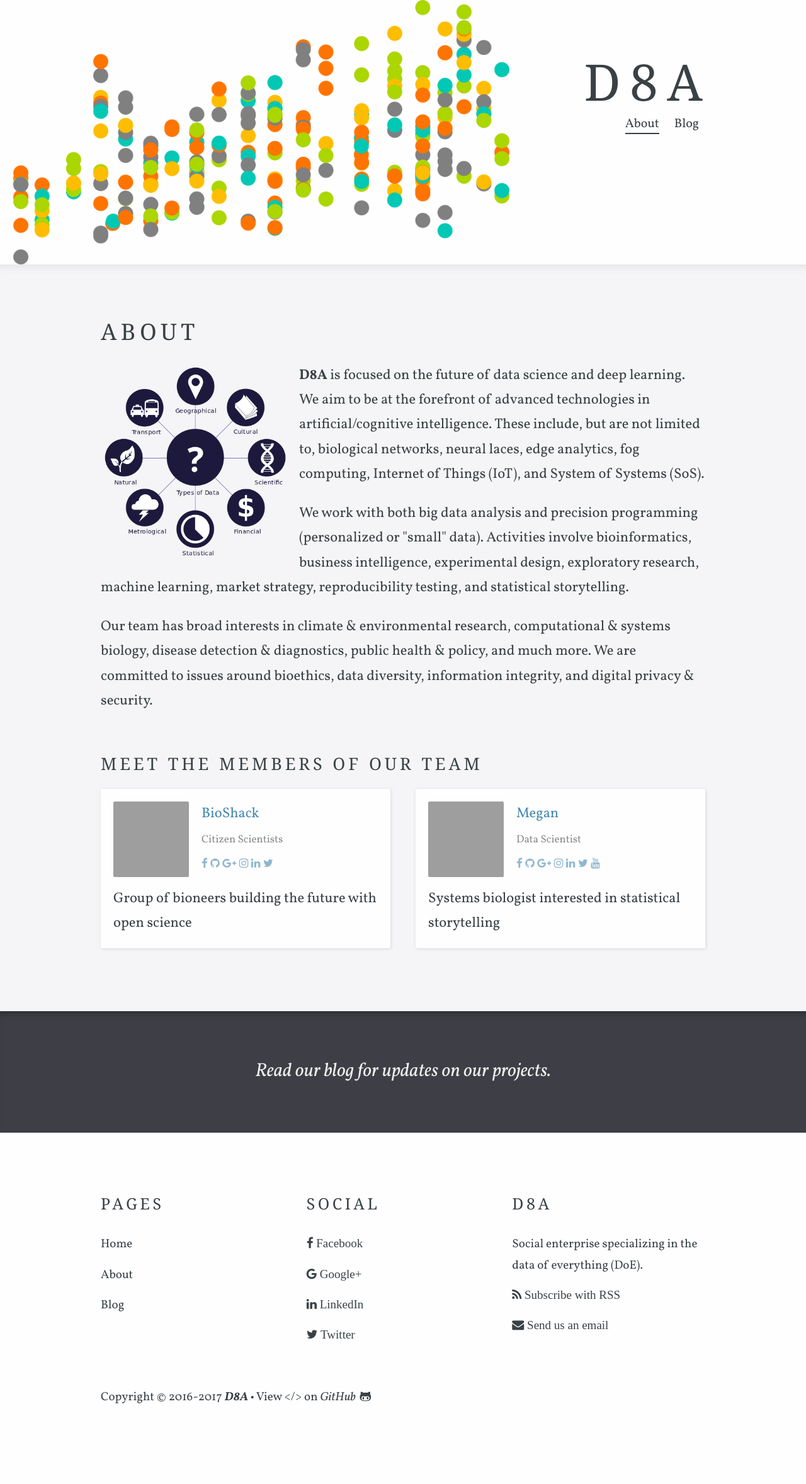
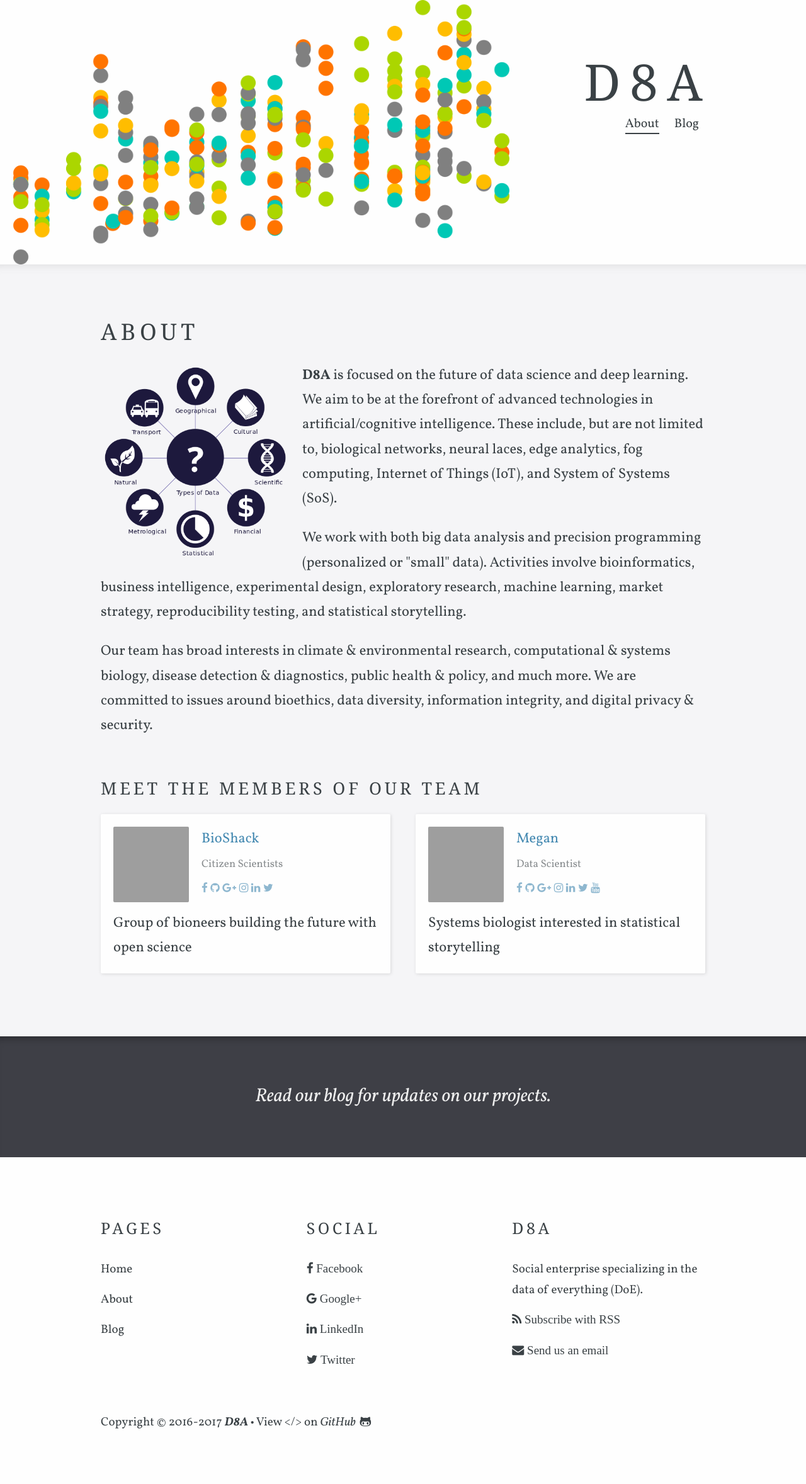
Before and after one commit to bioshack/d8a, a Jekyll site: the page built from pages/about.html, in a window 1280 px wide. Shown: the whole page at 63% size. Built offline with Jekyll 4.4.1, drawn with Linux system fonts in a browser that asks for light colours; some web fonts are replaced; before the commit the page ends 2318 px from its top, so only the background shows below that; grey boxes are pictures that could not be loaded.

Commit message:
Edit style

```diff
--- a/pages/about.html
+++ b/pages/about.html
@@ -9,7 +9,7 @@
 ---
 
 <div class="editable">
-  <img src="/images/data.png" align="left" style="margin:0px 15px 0px 0px" width="300px">
+  <img src="/images/data.png" align="left" style="margin:0px 20px 10px 0px" width="300px">
 
   <p><strong>D8A</strong> is focused on the future of data science and deep learning. We aim to be at the forefront of advanced technologies in artificial/cognitive intelligence. These include, but are not limited to, biological networks, neural laces, edge analytics, fog computing, Internet of Things (IoT), and System of Systems (SoS).
 
```
Also changed, not shown: pages/blog.html (renamed from pages/index.html).
